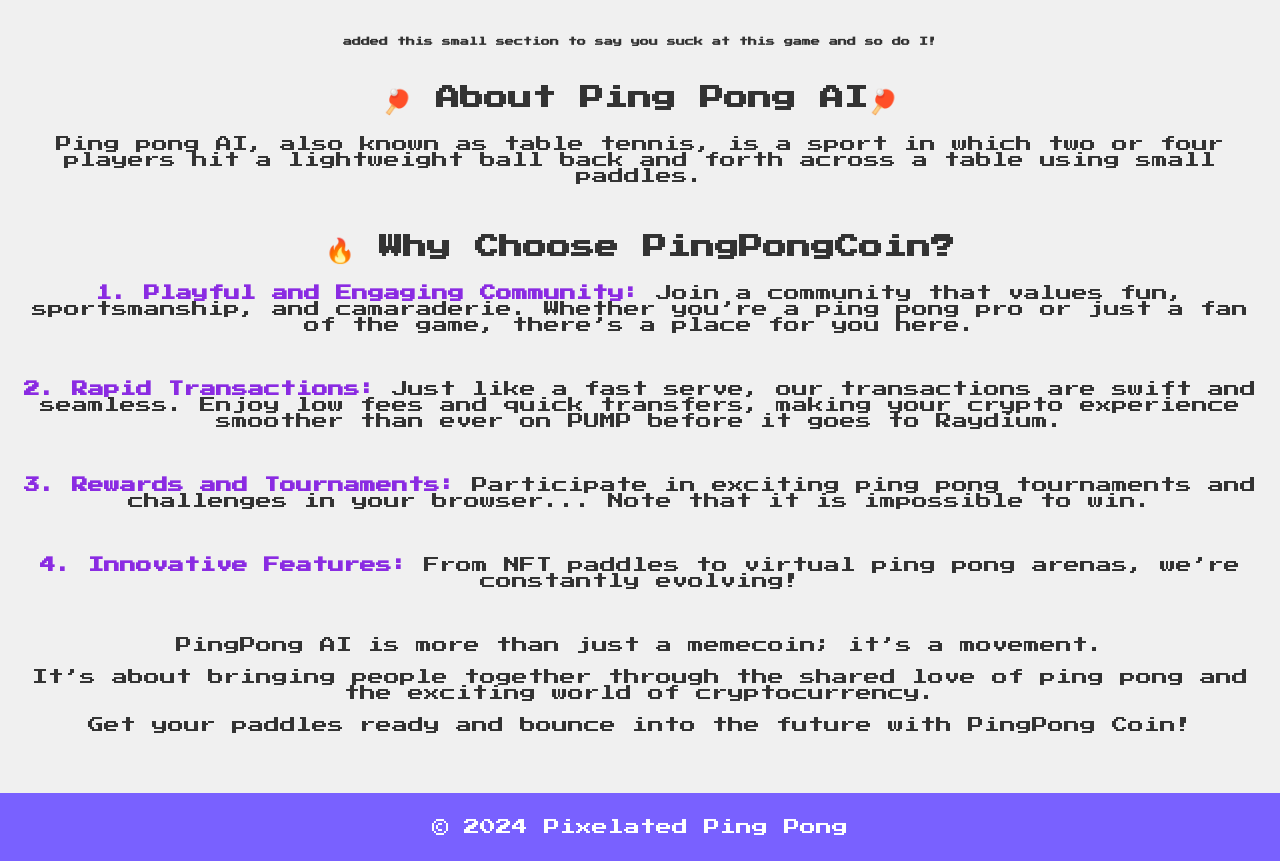
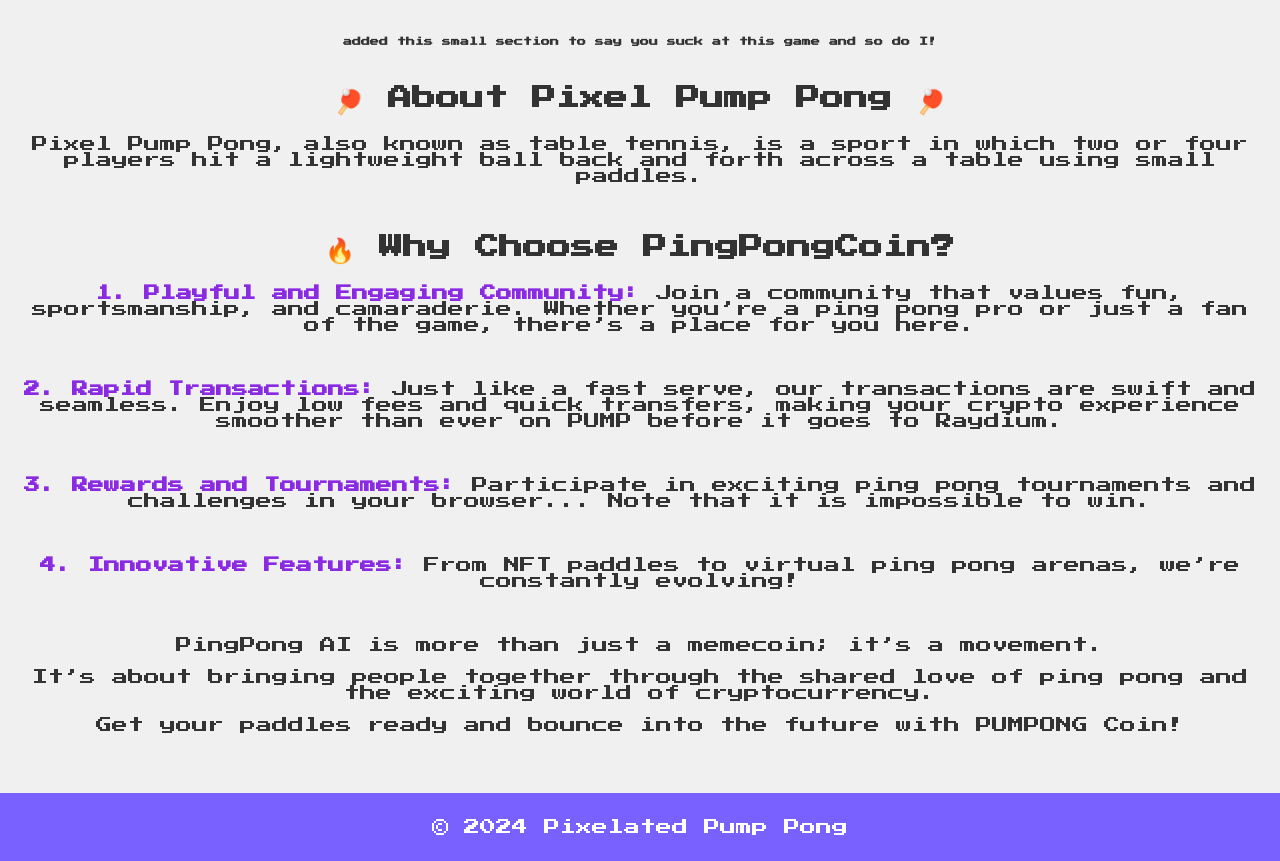
Before and after one commit to dayvidsantos/pixelpingpong.github.io, a plain HTML site: page index.html in a window 1280 px wide. Shown: the part 718-1579 px from the top of the page. Drawn offline with Linux system fonts and the light colour scheme.

Commit message:
index.html

```diff
--- a/index.html
+++ b/index.html
@@ -4,7 +4,7 @@
 <head>
     <meta charset="UTF-8">
     <meta name="viewport" content="width=device-width, initial-scale=1.0">
-    <title> First Ping Pong AI</title>
+    <title> Pixel Pump Pong </title>
     <link rel="stylesheet" href="styles.css">
     <link href="https://fonts.googleapis.com/css2?family=Press+Start+2P&display=swap" rel="stylesheet">
     <link rel="icon" href="assets\pingpong.webp">
@@ -12,7 +12,7 @@
 
 <body>
     <header>
-        <h1>Ping Pong AI</h1>
+        <h1>Pixel Pump Pong </h1>
         <nav>
             <ul>
                 <li><a href="#home">Home</a></li>
@@ -25,7 +25,7 @@
     </header>
     <main>
         <section id="home">
-            <h2>Welcome to First Ping Pong AI</h2>
+            <h2>Welcome to First Pixel Pump Pong</h2>
             <p>Enjoy a retro-style ping pong game right in your browser!</p>
         </section>
         <section id="game">
@@ -36,8 +36,8 @@
             <h5 style="font-size: 9px;">added this small section to say you suck at this game and so do I!</h5>
         </section>
         <section id="about">
-            <h2>🏓 About Ping Pong AI🏓</h2>
-            <p>Ping pong AI, also known as table tennis, is a sport in which two or four players hit a lightweight ball
+            <h2>🏓 About Pixel Pump Pong 🏓</h2>
+            <p>Pixel Pump Pong, also known as table tennis, is a sport in which two or four players hit a lightweight ball
                 back and forth across a table using small paddles.</p>
 
             <br>
@@ -59,7 +59,7 @@
             <br>
             <p>PingPong AI is more than just a memecoin; it’s a movement. <br> <br> It’s about bringing people together
                 through the shared love of ping pong and the exciting world of cryptocurrency. <br><br> Get your paddles
-                ready and bounce into the future with PingPong Coin!</p>
+                ready and bounce into the future with PUMPONG Coin!</p>
 
 
 
@@ -67,7 +67,7 @@
 
     </main>
     <footer>
-        <p>&copy; 2024 Pixelated Ping Pong</p>
+        <p>&copy; 2024 Pixelated Pump Pong</p>
     </footer>
     <script src="script.js"></script>
     <script>
```
